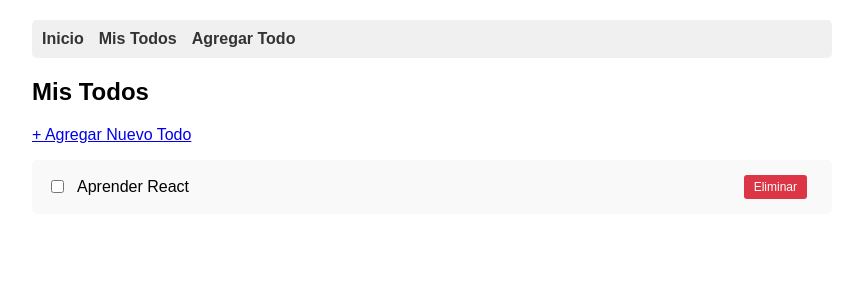
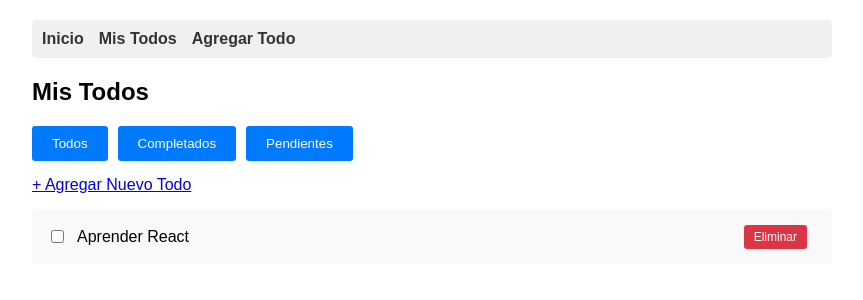
Before and after one commit to ricardo778/todo-app, a React (Create React App) app: page /todos in a window 1280 px wide. Shown: the top 300 px of the page, without its empty margins (208-1071 px from the left). Built offline with nearby package versions, Linux system fonts and the light colour scheme; data requests are answered from the project's data file.

Commit message:
chore: placeholder para filtros de tareas (sin lógica implementada)

```diff
--- a/src/components/TodoList.js
+++ b/src/components/TodoList.js
@@ -63,6 +63,12 @@ function TodoList() {
   return (
     <div>
       <h2>Mis Todos</h2>
+      <div style={{ marginBottom: '15px' }}>
+        <button>Todos</button>
+        <button>Completados</button>
+        <button>Pendientes</button>
+      </div>
+
       <Link to="/add">+ Agregar Nuevo Todo</Link>
 
       {todos.length === 0 ? (
```
